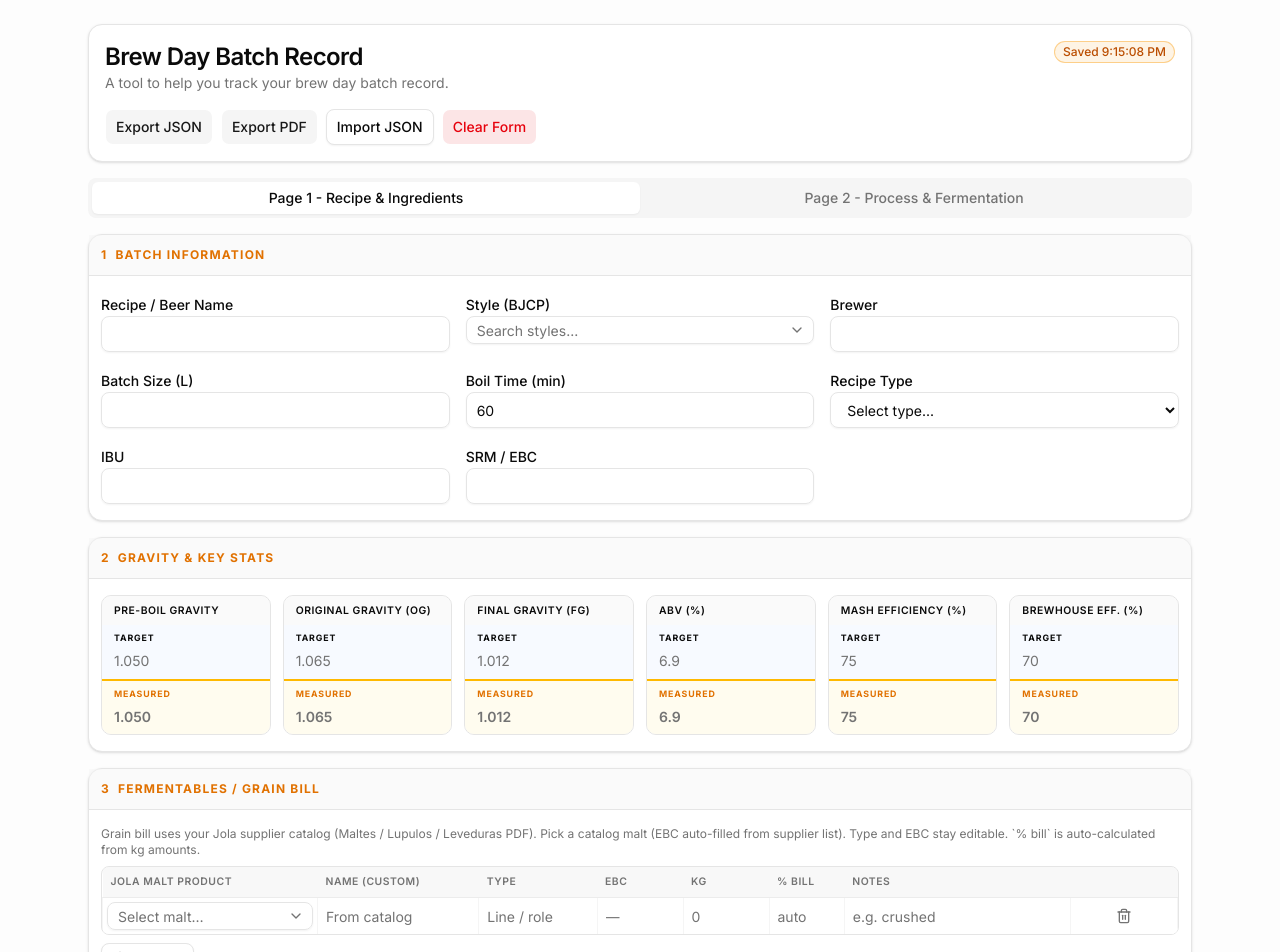
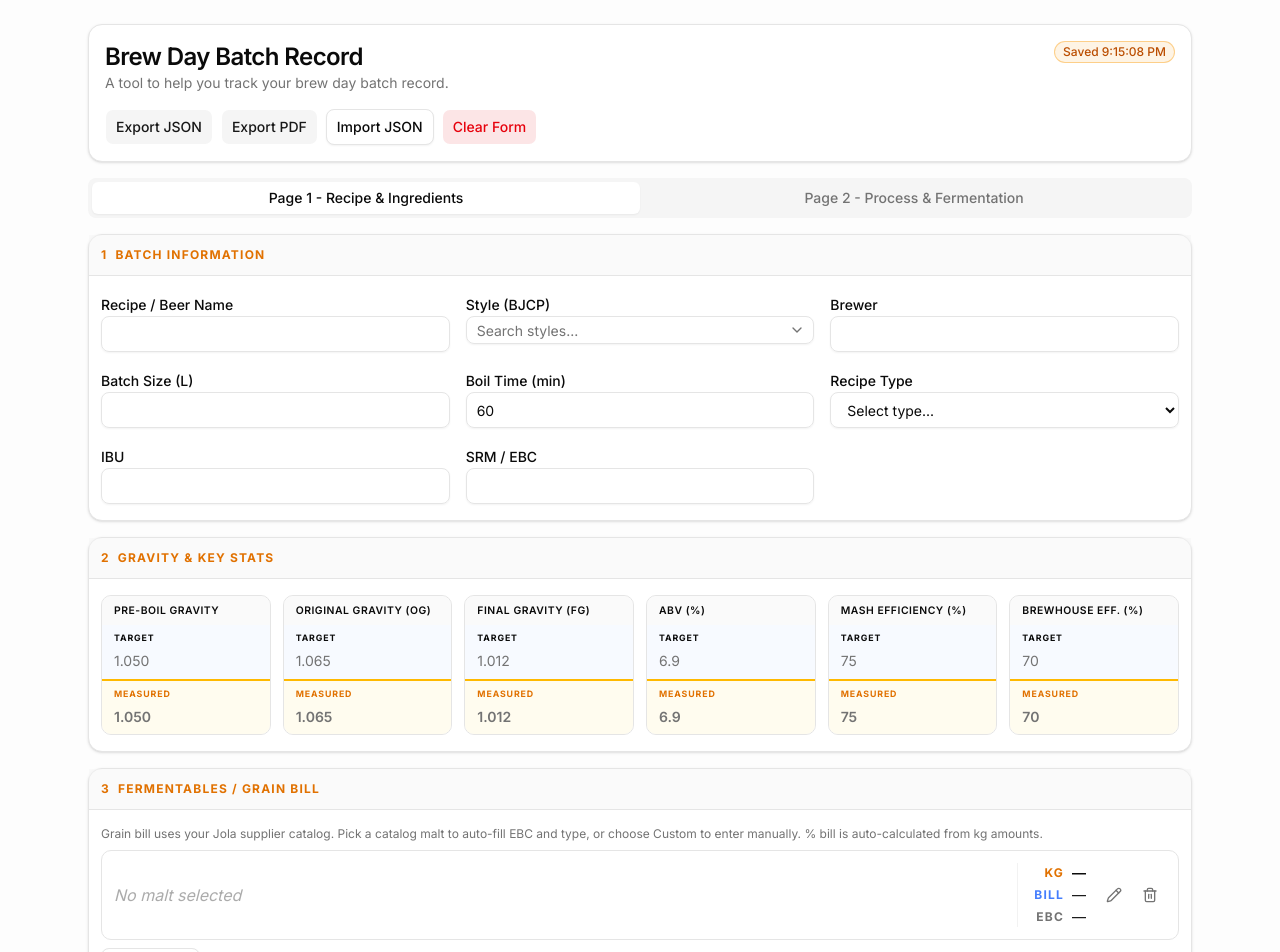
Before and after one commit to junsworth/brew-log-app, a Next.js app: page / in a window 1280 px wide. Shown: the top 952 px of the page. Built offline with nearby package versions, Linux system fonts and the light colour scheme.

Commit message:
Refactor fermentabes section
Create an edit dialog
Card with static data

```diff
--- a/src/components/brew/FermentablesTable.tsx
+++ b/src/components/brew/FermentablesTable.tsx
@@ -1,9 +1,17 @@
 "use client";
 
-import { useMemo } from "react";
+import { useMemo, useState } from "react";
 
 import { Button } from "@/components/ui/button";
 import { Input } from "@/components/ui/input";
+import { Label } from "@/components/ui/label";
+import {
+  Dialog,
+  DialogContent,
+  DialogHeader,
+  DialogTitle,
+  DialogFooter,
+} from "@/components/ui/dialog";
 import { CatalogCombobox } from "@/components/brew/CatalogCombobox";
 import {
   getJolaMalt,
@@ -12,14 +20,287 @@ import {
 } from "@/constants/jolaCatalog";
 import { createEmptyFermentable } from "@/lib/defaults";
 import type { Fermentable } from "@/types/brew";
-import { Plus, Trash2 } from "lucide-react";
+import { Pencil, Plus, Trash2 } from "lucide-react";
 
-const ACTION_COL_PX = 44;
+function ebcToColor(ebc: string | number): string | null {
+  const n = Number(ebc);
+  if (!Number.isFinite(n) || n <= 0) return null;
+  const srm = n * 0.508;
+  if (srm < 2) return "#F8F753";
+  if (srm < 4) return "#F6F513";
+  if (srm < 6) return "#ECE61A";
+  if (srm < 8) return "#D5BC26";
+  if (srm < 10) return "#BF923B";
+  if (srm < 13) return "#BF813A";
+  if (srm < 17) return "#BC6733";
+  if (srm < 20) return "#8D4C32";
+  if (srm < 24) return "#5D341A";
+  if (srm < 29) return "#261716";
+  return "#0F0B0A";
+}
 
 function catalogSelectValue(row: Fermentable): string {
   if (row.catalogProductId === JOLA_CUSTOM_PRODUCT_ID) return JOLA_CUSTOM_PRODUCT_ID;
   if (row.catalogProductId && getJolaMalt(row.catalogProductId)) return row.catalogProductId;
   return "";
+}
+
+function FermentableEditDialog({
+  row,
+  open,
+  onOpenChange,
+  onSave,
+  comboboxGroups,
+  title = "Edit Grain",
+}: {
+  row: Fermentable;
+  open: boolean;
+  onOpenChange: (open: boolean) => void;
+  onSave: (updated: Fermentable) => void;
+  comboboxGroups: { label: string; items: { value: string; label: string }[] }[];
+  title?: string;
+}) {
+  const [draft, setDraft] = useState<Fermentable>(row);
+  const swatchColor = ebcToColor(draft.typicalEbc);
+  const isCustom = draft.catalogProductId === JOLA_CUSTOM_PRODUCT_ID;
+
+  const handleOpenChange = (next: boolean) => {
+    if (next) setDraft(row);
+    onOpenChange(next);
+  };
+
+  const handleCatalogChange = (value: string) => {
+    if (value === "" || value === JOLA_CUSTOM_PRODUCT_ID) {
+      setDraft((d) => ({
+        ...d,
+        catalogProductId: value,
+        ingredient: "",
+        maltType: "",
+        typicalEbc: "",
+      }));
+      return;
+    }
+    const malt = getJolaMalt(value);
+    if (!malt) return;
+    setDraft((d) => ({
+      ...d,
+      catalogProductId: malt.id,
+      ingredient: malt.name,
+      maltType: malt.category,
+      typicalEbc: malt.ebc,
+    }));
+  };
+
+  const handleSave = () => {
+    onSave(draft);
+    onOpenChange(false);
+  };
+
+  return (
+    <Dialog open={open} onOpenChange={handleOpenChange}>
+      <DialogContent showCloseButton={false}>
+        <DialogHeader>
+          <DialogTitle>{title}</DialogTitle>
+        </DialogHeader>
+
+        <div className="space-y-4">
+          {/* Catalog picker */}
+          <div className="space-y-1.5">
+            <Label className="text-xs">Jola malt product</Label>
+            <CatalogCombobox
+              value={catalogSelectValue(draft)}
+              onValueChange={handleCatalogChange}
+              groups={comboboxGroups}
+              placeholder="Select malt…"
+            />
+          </div>
+
+          {/* Custom name — only when custom entry */}
+          {isCustom && (
+            <div className="space-y-1.5">
+              <Label className="text-xs" htmlFor="grain-name">Name</Label>
+              <Input
+                id="grain-name"
+                className="h-8 text-xs"
+                placeholder="e.g. local adjunct"
+                value={draft.ingredient}
+                onChange={(e) => setDraft((d) => ({ ...d, ingredient: e.target.value }))}
+              />
+            </div>
+          )}
+
+          {/* Type + EBC side by side */}
+          <div className="grid grid-cols-2 gap-3">
+            <div className="space-y-1.5">
+              <Label className="text-xs" htmlFor="grain-type">Type / Role</Label>
+              <Input
+                id="grain-type"
+                className="h-8 text-xs"
+                placeholder="Line / role"
+                value={draft.maltType}
+                onChange={(e) => setDraft((d) => ({ ...d, maltType: e.target.value }))}
+              />
+            </div>
+            <div className="space-y-1.5">
+              <Label className="text-xs" htmlFor="grain-ebc">EBC</Label>
+              <div className="relative flex items-center">
+                {swatchColor && (
+                  <span
+                    className="pointer-events-none absolute left-2.5 h-3 w-3 rounded-full border border-border/40"
+                    style={{ backgroundColor: swatchColor }}
+                    aria-hidden="true"
+                  />
+                )}
+                <Input
+                  id="grain-ebc"
+                  className={`h-8 text-xs ${swatchColor ? "pl-7" : ""}`}
+                  placeholder="—"
+                  value={draft.typicalEbc}
+                  onChange={(e) => setDraft((d) => ({ ...d, typicalEbc: e.target.value }))}
+                />
+              </div>
+            </div>
+          </div>
+
+          {/* kg */}
+          <div className="space-y-1.5">
+            <Label className="text-xs" htmlFor="grain-kg">Weight (kg)</Label>
+            <Input
+              id="grain-kg"
+              className="h-8 text-xs"
+              type="number"
+              placeholder="0"
+              value={draft.amount}
+              onChange={(e) =>
+                setDraft((d) => ({
+                  ...d,
+                  amount: e.target.value === "" ? "" : Number(e.target.value),
+                }))
+              }
+            />
+          </div>
+
+          {/* Notes */}
+          <div className="space-y-1.5">
+            <Label className="text-xs" htmlFor="grain-notes">Notes</Label>
+            <Input
+              id="grain-notes"
+              className="h-8 text-xs"
+              placeholder="e.g. crushed, milled on site…"
+              value={draft.notes}
+              onChange={(e) => setDraft((d) => ({ ...d, notes: e.target.value }))}
+            />
+          </div>
+        </div>
+
+        <DialogFooter>
+          <Button variant="outline" size="sm" onClick={() => onOpenChange(false)}>
+            Cancel
+          </Button>
+          <Button size="sm" onClick={handleSave}>
+            Save
+          </Button>
+        </DialogFooter>
+      </DialogContent>
+    </Dialog>
+  );
+}
+
+function FermentableCard({
+  row,
+  comboboxGroups,
+  onSave,
+  onRemove,
+  canRemove,
+}: {
+  row: Fermentable;
+  comboboxGroups: { label: string; items: { value: string; label: string }[] }[];
+  onSave: (updated: Fermentable) => void;
+  onRemove: () => void;
+  canRemove: boolean;
+}) {
+  const [editOpen, setEditOpen] = useState(false);
+  const swatchColor = ebcToColor(row.typicalEbc);
+
+  return (
+    <>
+      <div className="flex items-center gap-3 rounded-lg border border-border px-3 py-3">
+        {/* Left: name + type */}
+        <div className="min-w-0 flex-1">
+          {row.ingredient ? (
+            <>
+              <p className="truncate text-base font-semibold leading-tight">{row.ingredient}</p>
+              {row.maltType && (
+                <p className="mt-0.5 truncate text-xs text-muted-foreground">{row.maltType}</p>
+              )}
+            </>
+          ) : (
+            <p className="text-base italic text-muted-foreground/60">No malt selected</p>
+          )}
+        </div>
+
+        {/* Right: stats stacked vertically */}
+        <div className="shrink-0 space-y-0.5 border-l border-border/50 pl-4 text-right">
+          <div className="flex items-center justify-end gap-2">
+            <span className="text-xs font-bold tracking-widest uppercase text-amber-600">kg</span>
+            <span className="text-sm font-semibold">
+              {row.amount !== "" && row.amount !== undefined ? String(row.amount) : "—"}
+            </span>
+          </div>
+          <div className="flex items-center justify-end gap-2">
+            <span className="text-xs font-bold tracking-widest uppercase text-blue-600/80">bill</span>
+            <span className="text-sm">
+              {row.percentOfBill !== "" && row.percentOfBill !== undefined ? `${row.percentOfBill}%` : "—"}
+            </span>
+          </div>
+          <div className="flex items-center justify-end gap-2">
+            <span className="text-xs font-bold tracking-widest uppercase text-muted-foreground">ebc</span>
+            {swatchColor && (
+              <span
+                className="h-3 w-3 shrink-0 rounded-full border border-border/40"
+                style={{ backgroundColor: swatchColor }}
+                aria-hidden="true"
+              />
+            )}
+            <span className="text-sm">{row.typicalEbc || "—"}</span>
+          </div>
+        </div>
+
+        {/* Actions */}
+        <div className="flex shrink-0 items-center gap-1">
+          <Button
+            variant="ghost"
+            size="icon-sm"
+            className="text-muted-foreground hover:text-foreground"
+            aria-label="Edit grain"
+            title="Edit grain"
+            onClick={() => setEditOpen(true)}
+          >
+            <Pencil className="h-3 w-3" />
+          </Button>
+          <Button
+            variant="ghost"
+            size="icon-sm"
+            className="text-muted-foreground hover:text-destructive"
+            aria-label="Delete grain"
+            title="Delete grain"
+            onClick={onRemove}
+            disabled={!canRemove}
+          >
+            <Trash2 className="h-3 w-3" />
+          </Button>
+        </div>
+      </div>
+
+      <FermentableEditDialog
+        row={row}
+        open={editOpen}
+        onOpenChange={setEditOpen}
+        onSave={onSave}
+        comboboxGroups={comboboxGroups}
+      />
+    </>
+  );
 }
 
 export function FermentablesTable({
@@ -73,197 +354,59 @@ export function FermentablesTable({
     }));
   };
 
-  const updateRow = (id: string, patch: Partial<Fermentable>) =>
-    onChange(withCalculatedPercent(rows.map((r) => (r.id === id ? { ...r, ...patch } : r))));
+  const [pendingRow, setPendingRow] = useState<Fermentable | null>(null);
 
-  const onCatalogChange = (rowId: string, value: string) => {
-    if (value === "" || value === JOLA_CUSTOM_PRODUCT_ID) {
-      if (value === JOLA_CUSTOM_PRODUCT_ID) {
-        updateRow(rowId, {
-          catalogProductId: JOLA_CUSTOM_PRODUCT_ID,
-          ingredient: "",
-          maltType: "",
-          typicalEbc: "",
-        });
-      } else {
-        updateRow(rowId, {
-          catalogProductId: "",
-          ingredient: "",
-          maltType: "",
-          typicalEbc: "",
-        });
-      }
-      return;
-    }
+  const saveRow = (id: string, updated: Fermentable) =>
+    onChange(withCalculatedPercent(rows.map((r) => (r.id === id ? updated : r))));
 
-    const malt = getJolaMalt(value);
-    if (!malt) return;
-    updateRow(rowId, {
-      catalogProductId: malt.id,
-      ingredient: malt.name,
-      maltType: malt.category,
-      typicalEbc: malt.ebc,
-    });
+  const saveNewRow = (row: Fermentable) => {
+    onChange(withCalculatedPercent([...rows, row]));
+    setPendingRow(null);
   };
-
-  const addRow = () => onChange(withCalculatedPercent([...rows, createEmptyFermentable()]));
 
   const removeRow = (id: string) => {
     if (rows.length <= minRows) return;
     onChange(withCalculatedPercent(rows.filter((r) => r.id !== id)));
   };
 
-  const isCustom = (row: Fermentable) => row.catalogProductId === JOLA_CUSTOM_PRODUCT_ID;
-
   return (
     <div className="space-y-2">
       <p className="text-[11px] text-muted-foreground sm:text-xs">
-        Grain bill uses your Jola supplier catalog (Maltes / Lupulos / Leveduras PDF). Pick a catalog malt
-        (EBC auto-filled from supplier list). Type and EBC stay editable. `% bill` is
-        auto-calculated from kg amounts.
+        Grain bill uses your Jola supplier catalog. Pick a catalog malt to auto-fill EBC and type,
+        or choose Custom to enter manually. % bill is auto-calculated from kg amounts.
       </p>
-      <div className="overflow-x-auto rounded-md border border-border">
-        <table className="w-full min-w-[640px] table-fixed border-collapse text-xs sm:min-w-0">
-          <colgroup>
-            <col style={{ width: "20%" }} />
-            <col style={{ width: "15%" }} />
-            <col style={{ width: "11%" }} />
-            <col style={{ width: "8%" }} />
-            <col style={{ width: "8%" }} />
-            <col style={{ width: "7%" }} />
-            <col style={{ width: "21%" }} />
-            <col style={{ width: ACTION_COL_PX }} />
-          </colgroup>
-          <thead>
-            <tr className="bg-muted/70">
-              <th className="border-b border-border/60 px-2 py-2 text-left text-[0.65rem] font-semibold uppercase tracking-wider text-muted-foreground">
-                Jola malt product
-              </th>
-              <th className="border-b border-border/60 px-2 py-2 text-left text-[0.65rem] font-semibold uppercase tracking-wider text-muted-foreground">
-                Name (custom)
-              </th>
-              <th className="border-b border-border/60 px-2 py-2 text-left text-[0.65rem] font-semibold uppercase tracking-wider text-muted-foreground">
-                Type
-              </th>
-              <th
-                className="border-b border-border/60 px-2 py-2 text-left text-[0.65rem] font-semibold uppercase tracking-wider text-muted-foreground"
-                title="European Brewery Convention colour units (EBC), as used on The Swaen malt pages"
-              >
-                EBC
-              </th>
-              <th className="border-b border-border/60 px-2 py-2 text-left text-[0.65rem] font-semibold uppercase tracking-wider text-muted-foreground">
-                kg
-              </th>
-              <th className="border-b border-border/60 px-2 py-2 text-left text-[0.65rem] font-semibold uppercase tracking-wider text-muted-foreground">
-                % bill
-              </th>
-              <th className="border-b border-border/60 px-2 py-2 text-left text-[0.65rem] font-semibold uppercase tracking-wider text-muted-foreground">
-                Notes
-              </th>
-              <th
-                className="border-b border-border/60 px-0 py-2 text-center align-middle"
-                style={{ width: ACTION_COL_PX }}
-                aria-label="Row actions"
-              />
-            </tr>
-          </thead>
-          <tbody>
-            {rows.map((row, idx) => (
-              <tr key={row.id} className={idx % 2 === 0 ? "bg-background" : "bg-muted/20"}>
-                <td className="min-w-0 border-x border-border/40 px-1 py-0.5 align-middle">
-                  <CatalogCombobox
-                    value={catalogSelectValue(row)}
-                    onValueChange={(v) => onCatalogChange(row.id, v)}
-                    groups={comboboxGroups}
-                    placeholder="Select malt…"
-                  />
-                </td>
-                <td className="min-w-0 border-x border-border/40 px-1 py-0.5 align-middle">
-                  <Input
-                    className="h-8 min-w-0 w-full border-none bg-transparent px-1 text-xs shadow-none focus-visible:ring-0 sm:h-7"
-                    placeholder={isCustom(row) ? "e.g. local adjunct" : "From catalog"}
-                    value={row.ingredient}
-                    readOnly={!isCustom(row) && Boolean(row.catalogProductId)}
-                    onChange={(e) => updateRow(row.id, { ingredient: e.target.value })}
-                  />
-                </td>
-                <td className="min-w-0 border-x border-border/40 px-1 py-0.5 align-middle">
-                  <Input
-                    className="h-8 min-w-0 w-full border-none bg-transparent px-1 text-xs shadow-none focus-visible:ring-0 sm:h-7"
-                    placeholder="Line / role"
-                    value={row.maltType}
-                    onChange={(e) => updateRow(row.id, { maltType: e.target.value })}
-                  />
-                </td>
-                <td className="min-w-0 border-x border-border/40 px-1 py-0.5 align-middle">
-                  <Input
-                    className="h-8 min-w-0 w-full border-none bg-transparent px-1 text-xs shadow-none focus-visible:ring-0 sm:h-7"
-                    placeholder="—"
-                    value={row.typicalEbc}
-                    onChange={(e) => updateRow(row.id, { typicalEbc: e.target.value })}
-                  />
-                </td>
-                <td className="min-w-0 border-x border-border/40 px-1 py-0.5 align-middle">
-                  <Input
-                    className="h-8 min-w-0 w-full border-none bg-transparent px-1 text-xs shadow-none focus-visible:ring-0 sm:h-7"
-                    type="number"
-                    placeholder="0"
-                    value={row.amount}
-                    onChange={(e) =>
-                      updateRow(row.id, {
-                        amount: e.target.value === "" ? "" : Number(e.target.value),
-                      })
-                    }
-                  />
-                </td>
-                <td className="min-w-0 border-x border-border/40 px-1 py-0.5 align-middle">
-                  <Input
-                    className="h-8 min-w-0 w-full border-none bg-transparent px-1 text-xs shadow-none focus-visible:ring-0 sm:h-7"
-                    placeholder="auto"
-                    value={row.percentOfBill}
-                    readOnly
-                  />
-                </td>
-                <td className="min-w-0 border-x border-border/40 px-1 py-0.5 align-middle">
-                  <Input
-                    className="h-8 min-w-0 w-full border-none bg-transparent px-1 text-xs shadow-none focus-visible:ring-0 sm:h-7"
-                    placeholder="e.g. crushed"
-                    value={row.notes}
-                    onChange={(e) => updateRow(row.id, { notes: e.target.value })}
-                  />
-                </td>
-                <td
-                  className={
-                    idx % 2 === 0
-                      ? "w-11 min-w-11 border-x border-border/40 bg-background px-0 py-0.5 text-center align-middle"
-                      : "w-11 min-w-11 border-x border-border/40 bg-muted/20 px-0 py-0.5 text-center align-middle"
-                  }
-                  style={{ width: ACTION_COL_PX }}
-                >
-                  <Button
-                    variant="ghost"
-                    size="icon-sm"
-                    className="text-muted-foreground hover:text-destructive"
-                    aria-label="Delete row"
-                    title="Delete row"
-                    onClick={() => removeRow(row.id)}
-                    disabled={rows.length <= minRows}
-                  >
-                    <Trash2 className="h-3 w-3" />
-                  </Button>
-                </td>
-              </tr>
-            ))}
-          </tbody>
-        </table>
+      <div className="space-y-3">
+        {rows.map((row) => (
+          <FermentableCard
+            key={row.id}
+            row={row}
+            comboboxGroups={comboboxGroups}
+            onSave={(updated) => saveRow(row.id, updated)}
+            onRemove={() => removeRow(row.id)}
+            canRemove={rows.length > minRows}
+          />
+        ))}
       </div>
-      <p className="text-[11px] text-muted-foreground sm:hidden">
-        Scroll sideways if needed. Catalog is your Jola supplier list with custom option.
-      </p>
-      <Button variant="outline" size="sm" className="h-8 gap-1 text-xs sm:h-7" onClick={addRow}>
+      <Button
+        variant="outline"
+        size="sm"
+        className="h-8 gap-1 text-xs sm:h-7"
+        onClick={() => setPendingRow(createEmptyFermentable())}
+      >
         <Plus className="h-3 w-3" />
-        Add Row
+        Add Grain
       </Button>
+
+      {pendingRow && (
+        <FermentableEditDialog
+          row={pendingRow}
+          open={true}
+          onOpenChange={(open) => { if (!open) setPendingRow(null); }}
+          onSave={saveNewRow}
+          comboboxGroups={comboboxGroups}
+          title="Add Grain"
+        />
+      )}
     </div>
   );
 }
```
